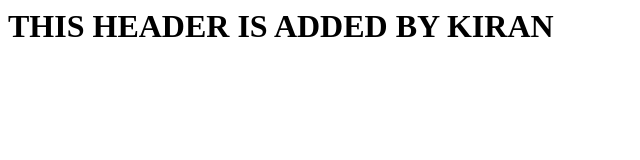
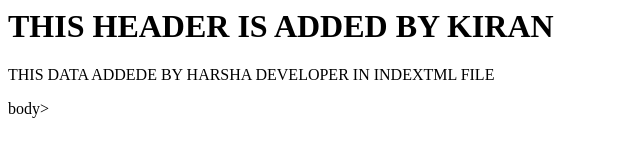
Before and after one commit to manognya5053/kiran-project, a plain HTML site: page index.html in a window 1280 px wide. Shown: the whole page, without its empty margins (0-640 px from the left). Drawn offline with Linux system fonts and the light colour scheme.

Commit message:
updated by HARSHA

```diff
--- a/index.html
+++ b/index.html
@@ -2,5 +2,6 @@
 		<title>HOME -PAGE-</title>
 	</head>
 	<body><h1>THIS HEADER IS ADDED BY KIRAN</h1>
-	</body>
+		<p>THIS DATA ADDEDE BY HARSHA DEVELOPER IN INDEXTML FILE</P>
+		</>body>
 </html>
```
Also changed, not shown: test.txt (added).
